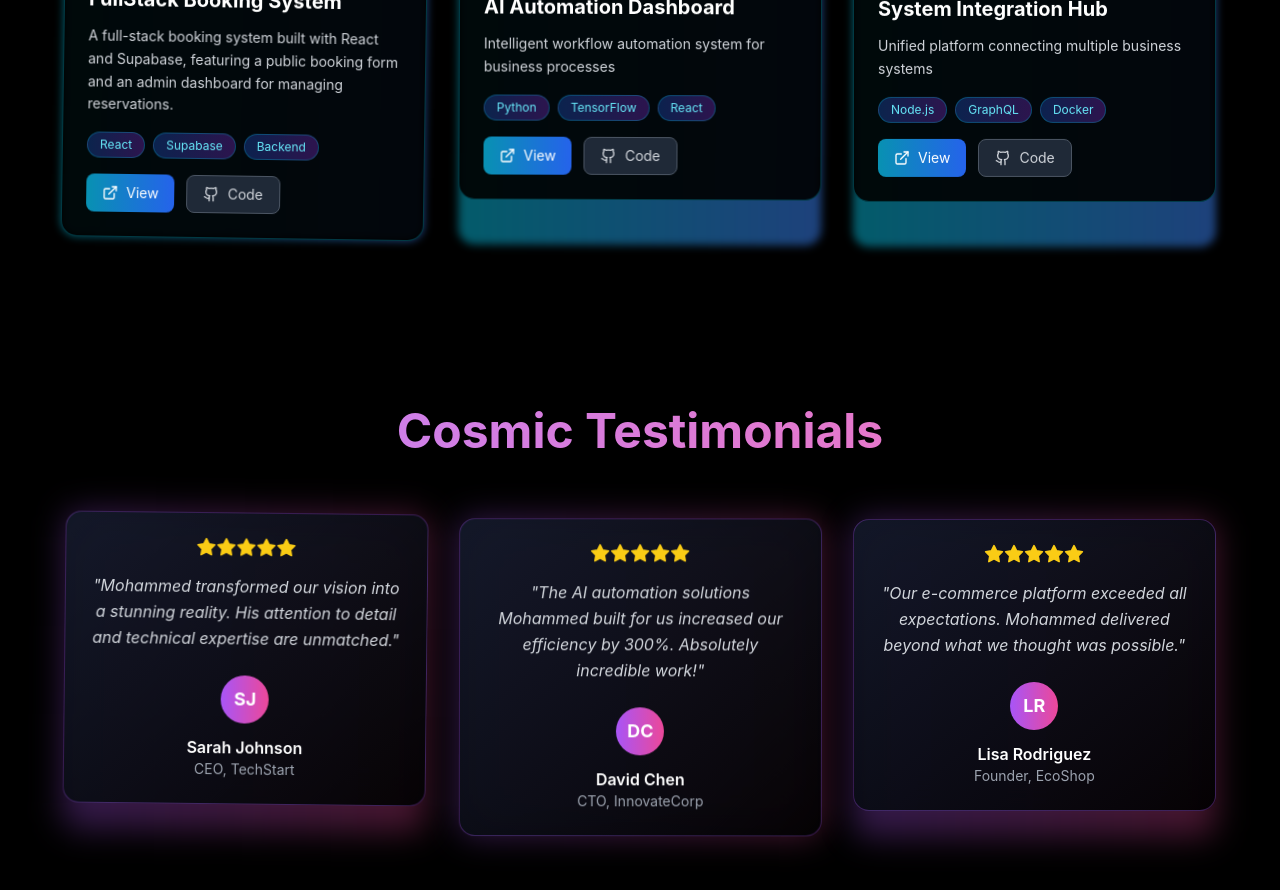
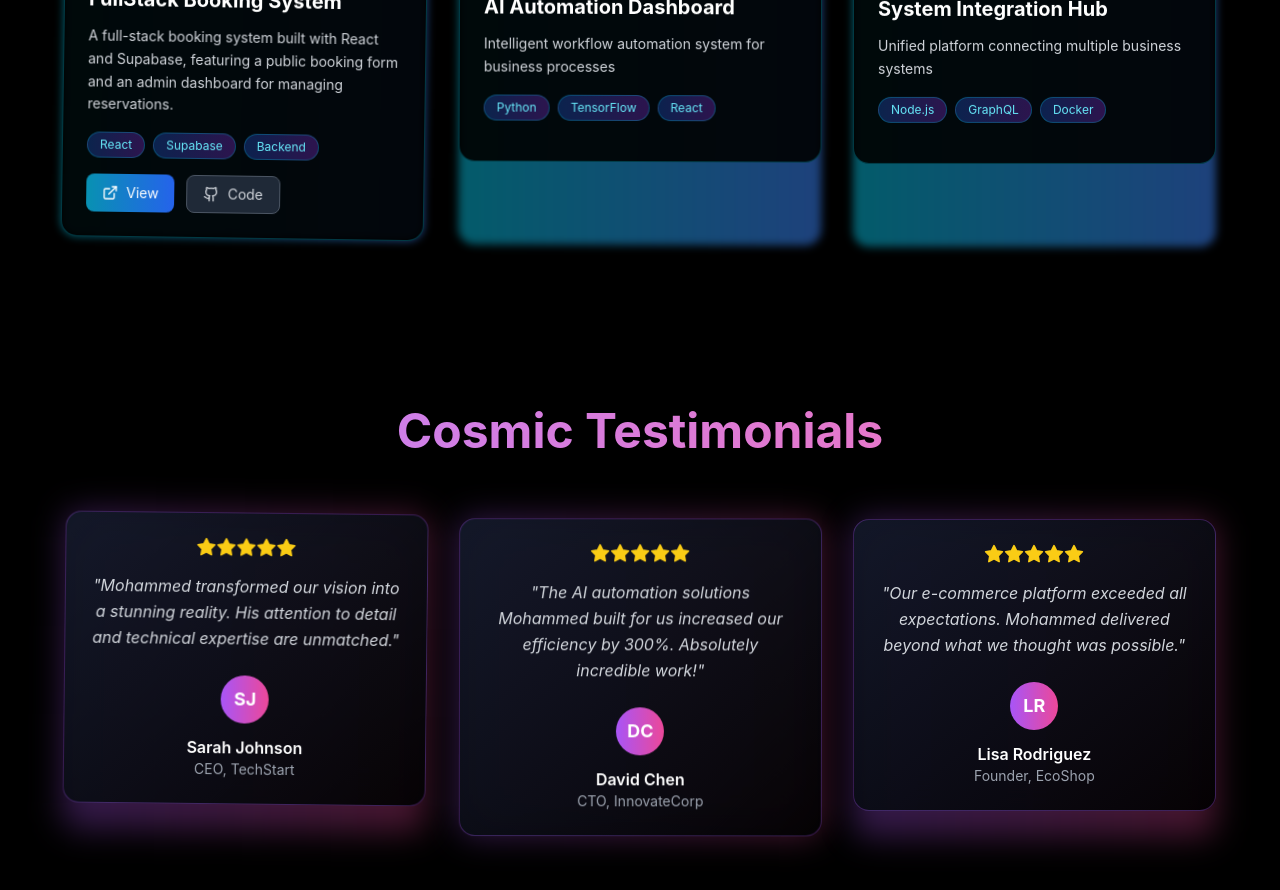
Before and after one commit to Mohamed4o/portfolio, a React (Vite) app: page / in a window 1280 px wide. Shown: the part 2480-3370 px from the top of the page. Built offline with nearby package versions, Linux system fonts and the light colour scheme.

Commit message:
Update Projects.tsx

```diff
--- a/src/components/Projects.tsx
+++ b/src/components/Projects.tsx
@@ -5,21 +5,31 @@ const Projects: React.FC = () => {
   const projects = [
     {
       title: 'FullStack Booking System',
-      description: 'A full-stack booking system built with React and Supabase, featuring a public booking form and an admin dashboard for managing reservations.',
-      image: 'https://images.pexels.com/photos/230544/pexels-photo-230544.jpeg?auto=compress&cs=tinysrgb&w=800',
+      description:
+        'A full-stack booking system built with React and Supabase, featuring a public booking form and an admin dashboard for managing reservations.',
+      image:
+        'https://images.pexels.com/photos/230544/pexels-photo-230544.jpeg?auto=compress&cs=tinysrgb&w=800',
       tech: ['React', 'Supabase', 'Backend'],
+      liveLink: 'https://bookin-on.vercel.app',
+      codeLink: 'https://github.com/Mohamed4o/bookin-app',
     },
     {
       title: 'AI Automation Dashboard',
       description: 'Intelligent workflow automation system for business processes',
-      image: 'https://images.pexels.com/photos/8386440/pexels-photo-8386440.jpeg?auto=compress&cs=tinysrgb&w=800',
+      image:
+        'https://images.pexels.com/photos/8386440/pexels-photo-8386440.jpeg?auto=compress&cs=tinysrgb&w=800',
       tech: ['Python', 'TensorFlow', 'React'],
+      liveLink: '',
+      codeLink: '',
     },
     {
       title: 'System Integration Hub',
       description: 'Unified platform connecting multiple business systems',
-      image: 'https://images.pexels.com/photos/159711/network-cable-ethernet-computer-159711.jpeg?auto=compress&cs=tinysrgb&w=800',
+      image:
+        'https://images.pexels.com/photos/159711/network-cable-ethernet-computer-159711.jpeg?auto=compress&cs=tinysrgb&w=800',
       tech: ['Node.js', 'GraphQL', 'Docker'],
+      liveLink: '',
+      codeLink: '',
     },
   ];
 
@@ -34,7 +44,11 @@ const Projects: React.FC = () => {
             </h2>
             <div className="flex justify-center mt-4 space-x-2">
               {[...Array(5)].map((_, i) => (
-                <div key={i} className="w-2 h-2 bg-cyan-400 rounded-full animate-pulse" style={{ animationDelay: `${i * 0.2}s` }}></div>
+                <div
+                  key={i}
+                  className="w-2 h-2 bg-cyan-400 rounded-full animate-pulse"
+                  style={{ animationDelay: `${i * 0.2}s` }}
+                ></div>
               ))}
             </div>
           </div>
@@ -89,14 +103,28 @@ const Projects: React.FC = () => {
 
                   {/* Action buttons */}
                   <div className="flex space-x-3">
-                    <button className="flex items-center space-x-2 px-4 py-2 bg-gradient-to-r from-cyan-600 to-blue-600 rounded-lg text-white text-sm hover:from-cyan-500 hover:to-blue-500 transition-all duration-300 transform hover:scale-105">
-                      <ExternalLink className="w-4 h-4" />
-                      <span>View</span>
-                    </button>
-                    <button className="flex items-center space-x-2 px-4 py-2 bg-gray-800 border border-gray-600 rounded-lg text-gray-300 text-sm hover:bg-gray-700 hover:border-gray-500 transition-all duration-300">
-                      <Github className="w-4 h-4" />
-                      <span>Code</span>
-                    </button>
+                    {project.liveLink && (
+                      <a
+                        href={project.liveLink}
+                        target="_blank"
+                        rel="noopener noreferrer"
+                        className="flex items-center space-x-2 px-4 py-2 bg-gradient-to-r from-cyan-600 to-blue-600 rounded-lg text-white text-sm hover:from-cyan-500 hover:to-blue-500 transition-all duration-300 transform hover:scale-105"
+                      >
+                        <ExternalLink className="w-4 h-4" />
+                        <span>View</span>
+                      </a>
+                    )}
+                    {project.codeLink && (
+                      <a
+                        href={project.codeLink}
+                        target="_blank"
+                        rel="noopener noreferrer"
+                        className="flex items-center space-x-2 px-4 py-2 bg-gray-800 border border-gray-600 rounded-lg text-gray-300 text-sm hover:bg-gray-700 hover:border-gray-500 transition-all duration-300"
+                      >
+                        <Github className="w-4 h-4" />
+                        <span>Code</span>
+                      </a>
+                    )}
                   </div>
                 </div>
               </div>
```
